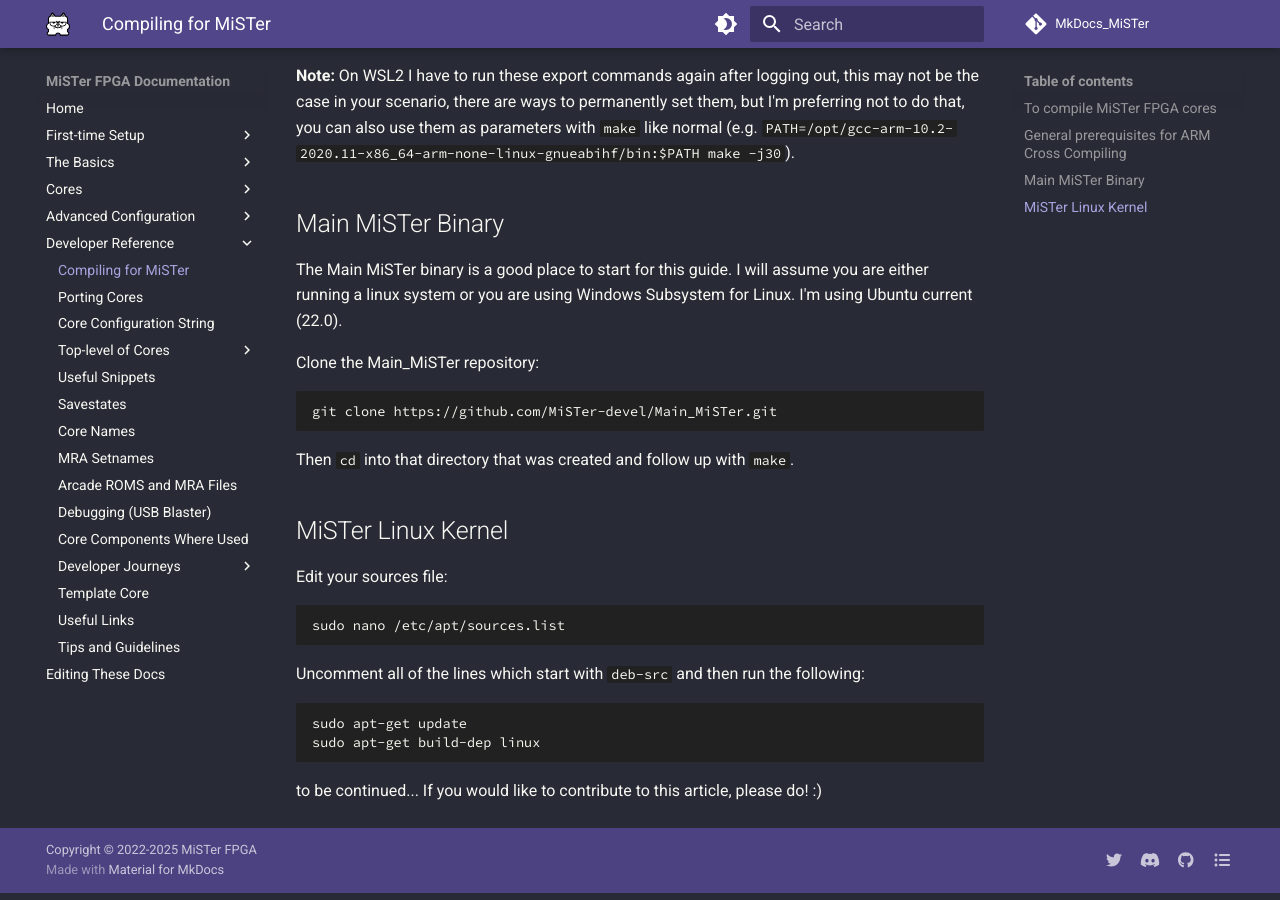
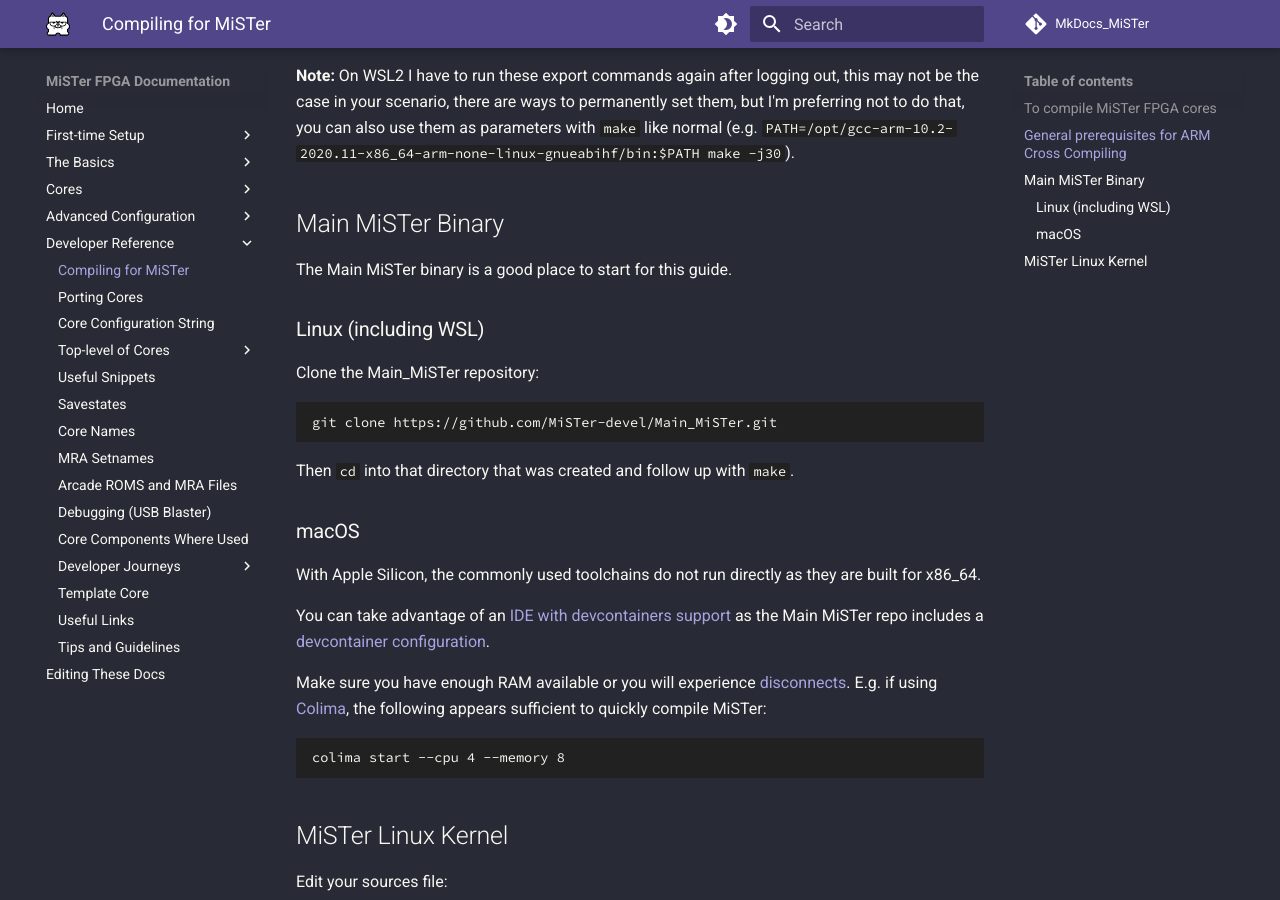
Before and after one commit to MiSTer-devel/MkDocs_MiSTer, an MkDocs documentation site: the page built from docs/developer/mistercompile.md, in a window 1280 px wide and 900 px high, scrolled down 1267 px. Built offline with MkDocs 1.6.1 and Material for MkDocs 9.7.7, drawn with Linux system fonts in a browser that asks for light colours; comment, search, counter and statistics services are not loaded.

Commit message:
Document one way to compile Main MiSTer in macOS

````diff
--- a/docs/developer/mistercompile.md
+++ b/docs/developer/mistercompile.md
@@ -44,7 +44,9 @@
 
 ## Main MiSTer Binary
 
-The Main MiSTer binary is a good place to start for this guide. I will assume you are either running a linux system or you are using Windows Subsystem for Linux. I'm using Ubuntu current (22.0).
+The Main MiSTer binary is a good place to start for this guide.
+
+### Linux (including WSL)
 
 Clone the Main_MiSTer repository:
 
@@ -53,6 +55,17 @@
 ```
 
 Then `cd` into that directory that was created and follow up with `make`.
+
+### macOS
+
+With Apple Silicon, the commonly used toolchains do not run directly as they are built for x86_64.
+
+You can take advantage of an [IDE with devcontainers support](https://containers.dev/supporting){target=_blank} as the Main MiSTer repo includes a [devcontainer configuration](https://github.com/MiSTer-devel/Main_MiSTer/tree/master/.devcontainer){target=_blank}.
+
+Make sure you have enough RAM available or you will experience [disconnects](https://code.visualstudio.com/docs/remote/troubleshooting#_troubleshooting-hanging-or-failing-connections){target=_blank}. E.g. if using [Colima](https://github.com/abiosoft/colima){target=_blank}, the following appears sufficient to quickly compile MiSTer:
+```
+colima start --cpu 4 --memory 8
+```
 
 ## MiSTer Linux Kernel
 
````
